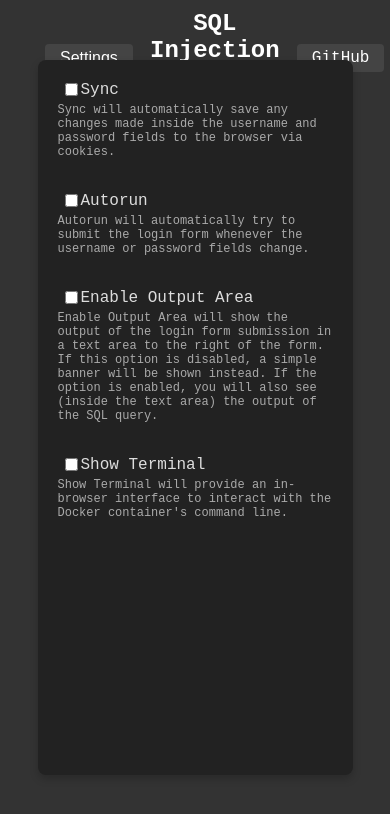
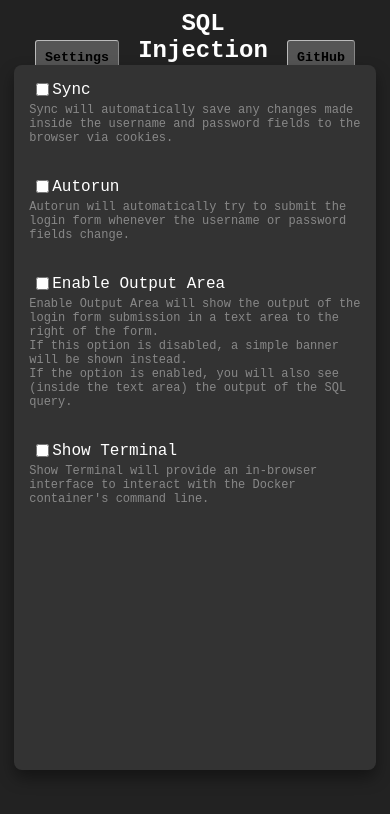
Before and after one commit to nacioboi/sqliap, a website: page http/index.html in a window 390 px wide. Both pictures are taken after a click on the button "Settings". Drawn offline with nearby package versions, Linux system fonts and the light colour scheme; a web font is replaced by a local one.

Commit message:
did stuff, trying to add terminal atm.

```diff
--- a/http/index.css
+++ b/http/index.css
@@ -7,14 +7,24 @@
 	display: flex;
 	flex-direction: column;
 	align-items: center;
-	justify-content: center;
-	background-color: #333;
+	background-color: #222;
 	font-family: 'Sometype Mono', monospace;
-	color: #fff;
 }
 
 button, input[type=submit] {
 	cursor: pointer;
+	background-color: #555;
+	color: #000;
+	border-width: 1.5;
+	border-color: rgb(255,255,255,0.6);
+	padding: 9px;
+	font-family: 'Sometype Mono', monospace;
+	font-weight: 600;
+	border-radius: 3px;
+}
+
+button:hover, input[type=submit]:hover {
+	background-color: #666;
 }
 
 .setting {
@@ -27,23 +37,13 @@
 	display: flex;
 	margin-left: 3px;
 	align-items: center;
-	color: #ddd;
+	color: #fff;
 }
 
 .setting-description p {
 	margin-top: 4px;
 	font-size: 12px;
-	color: #aaa;
-}
-
-form {
-	max-width: 275px;
-	min-height: 150px;
-	margin: 10px auto;
-	background: #444;
-	padding: 20px;
-	border-radius: 8px;
-	box-shadow: 0 4px 8px rgba(0, 0, 0, 0.2);
+	color: #888;
 }
 
 input[type=text], input[type=password], textarea {
@@ -52,29 +52,22 @@
 	margin: 10px 0;
 	border: 1px solid #aaa;
 	border-radius: 4px;
-	background: #ddd;
-	color: #333;
-}
-
-.output {
-	width: 90%;
-	max-width: 500px;
-	margin: 20px auto;
-	background: #222;
-	color: #0f0;
-	padding: 10px;
-	border: 1px solid #0a0;
-	border-radius: 4px;
-	overflow: auto;
+	background: #555;
+	font-family: 'SomeType Mono', monospace;
+	font-weight: 600;
 }
 
 .settings-form {
+	width: 85%;
 	height: 80%;
-	top: 50; /* If you want it right at the top */
+	padding: 15px;
+	top: 65; /* If you want it right at the top */
 	position: absolute; /* Keeps the form out of the document flow */
 	z-index: 10; /* Keeps it above other content */
-	background-color: #222; /* The color you already had */
+	background-color: #333; /* The color you already had */
 	transition: all 0.3s ease; /* Keeps the transition effect you already had */
+	border-radius: 8px;
+	box-shadow: 0 8px 16px rgba(0, 0, 0, 0.4);
 }
 
 .settings-form.hidden {
@@ -92,12 +85,11 @@
 	box-sizing: border-box; /* To ensure padding does not affect the total width */
 	position: absolute;
 	top: 0;
-	background-color: #333; /* Optional: to give the header a distinct look */
 	z-index: 10;
 }
 
 .title {
-	color: white;
+	color: #fff;
 	font-size: 24px;
 	margin: 0; /* Remove default margins from h1 tag */
 	flex-grow: 1; /* Allows title to take up available space between buttons */
@@ -105,48 +97,33 @@
 }
 
 .subtitle {
-	color: #aaa;
+	color: #666;
 	font-size: 12px;
 	margin: 0;
 	text-align: center;
 }
 
-.settings-button, .github-link {
-	padding: 5px 15px; /* Adjust padding to make buttons smaller */
-	margin: 0 10px; /* Adjust margins to space out buttons */
-	font-size: 16px;
-	background-color: #444;
-	color: white;
-	text-decoration: none; /* Remove underline from link */
-	border-radius: 4px;
-	border: none;
-	transition: background-color 0.3s ease;
-}
-
-.settings-button:hover, .github-link:hover {
-	background-color: #555;
-}
-
 .main-container {
 	display: flex; /* Establishes a flex container */
-	justify-content: center; /* Centers children horizontally when there's extra space */
-	align-items: flex-start; /* Aligns children at the start of the cross axis */
 	width: 100%; /* Takes full width of the container */
 	padding: 10px; /* Padding around the entire content */
 	box-sizing: border-box; /* Includes padding in the width */
+	padding: 10px;
+	margin-top: 80px;
+	background-color: #404040;
+	border-radius: 8px;
+	box-shadow: 0 4px 8px rgba(0, 0, 0, 0.4);
 }
 
-.login-form {
-	width: 300px; /* Or your desired fixed width */
-	margin-right: 10px; /* Optional space between form and output area */
+.login-form, .output-area {
+	flex: 1;
+	min-width: 0;
+	margin: 5px;
 }
 
 .output-area {
-	flex-grow: 1; /* Takes up the remaining space */
-	display: none; /* Hidden by default, can be toggled with JS */
-	background-color: #222; /* Styling to match your theme */
-	color: #fff; /* Text color */
-	padding: 10px; /* Padding inside the textarea */
-	border-radius: 4px; /* Rounded corners */
-	margin-left: 10px; /* Optional space between form and output area */
+	background-color: #555;
+	display: none;
+	resize: none;
+	pointer-events: none;
 }
--- a/http/index.html
+++ b/http/index.html
@@ -7,15 +7,17 @@
 	<link rel="preconnect" href="https://fonts.gstatic.com" crossorigin>
 	<link href="https://fonts.googleapis.com/css2?family=Sometype+Mono:wght@600&display=swap" rel="stylesheet">
 	<link rel="stylesheet" type="text/css" href="index.css">
+	<link rel="stylesheet" href="node_modules/xterm/css/xterm.css" />
+	<script src="node_modules/xterm/lib/xterm.js"></script>
 </head>
 <body>
 	<div class="header">
-		<button class="settings-button" onclick="showSettings()">Settings</button>
+		<button onclick="showSettings()">Settings</button>
 		<div>
 			<h1 class="title">SQL Injection Playground</h1>
 			<h5 class="subtitle">v1.0</h5>
 		</div>
-		<a href="https://github.com/nacioboi/sqliap" class="github-link" target="_blank">GitHub</a>
+		<button onclick="window.open('https://github.com/nacioboi/sqliap', '_blank')">GitHub</button>
 	</div>
 
 	<form class="settings-form hidden" onsubmit="return false;">
@@ -49,8 +51,8 @@
 			</div>
 			<div class="setting-description">
 				<p>
-					Enable Output Area will show the output of the login form submission in a text area to the right of the form.
-					If this option is disabled, a simple banner will be shown instead.
+					Enable Output Area will show the output of the login form submission in a text area to the right of the form.<br/>
+					If this option is disabled, a simple banner will be shown instead.<br/>
 					If the option is enabled, you will also see (inside the text area) the output of the SQL query.
 				</p>
 			</div>
@@ -76,5 +78,7 @@
 		</form>
 		<textarea class="output-area" id="output-area" cols="30" rows="10"></textarea>
 	</div>
+
+	<div id="terminal-container"></div>
 </body>
 </html>
--- a/http/index.js
+++ b/http/index.js
@@ -1,3 +1,7 @@
+const socket = new WebSocket('ws://localhost:3000/terminal');
+
+const terminal = new Terminal();
+
 function submitted() {
 	console.log(`[submitted]: called...`);
 	event.preventDefault();
@@ -141,6 +145,9 @@
 	} else {
 		$('#username-field, #password-field').off('input', updateSyncedCredentials);
 		console.log(`[toggleSync] disabled:[updateSyncedCredentials]`);
+		console.log(`[toggleSync] clearing cookies...`);
+		saveCookie('username', '');
+		saveCookie('password', '');
 	}
 }
 
@@ -180,13 +187,9 @@
 	if (isEnabled) {
 		console.log(`[toggleOutputArea] showing output area...`);
 		outputArea.style.display = 'block'; // Show output area
-		loginForm.style.flex = 'none'; // Stop the login form from growing
-		loginForm.style.width = '300px'; // Set the login form width to a fixed value
 	} else {
 		console.log(`[toggleOutputArea] hiding output area...`);
 		outputArea.style.display = 'none'; // Hide output area
-		loginForm.style.flex = ''; // Allow the login form to be flexible (back to default)
-		loginForm.style.width = ''; // Allow the login form to have its original width (back to default)
 	}
 }
 
@@ -205,15 +208,29 @@
 	// Initialize and show the terminal. This will likely involve creating an instance
 	// of the terminal library and connecting it to the WebSocket or SSH stream.
 	console.log(`[showTerminal] called...`);
+	document.getElementById('terminal-container').style.display = 'block';
 }
 
 function hideTerminal() {
 	// Hide the terminal and clean up if necessary.
 	console.log(`[hideTerminal] called...`);
+	document.getElementById('terminal-container').style.display = 'none';
+	terminal.dispose();
+	socket.close();
 }
+
+socket.onopen = () => {
+	terminal.open(document.getElementById('terminal-container'));
+	terminal.onData(data => socket.send(data));
+};
+
+socket.onmessage = event => {
+  terminal.write(event.data);
+};
 
 window.onload = function () {
 	console.log(`[window.onload] called...`);
 	console.log(`[window.onload] calling loadSettings()...`);
+	setup();
 	loadSettings();
 };
--- a/http/package.json
+++ b/http/package.json
@@ -10,7 +10,10 @@
   "license": "LGPL-2.1-only",
   "dependencies": {
     "express": "^4.18.2",
+    "express-ws": "^5.0.2",
     "mysql": "^2.18.1",
-    "mysql2": "^3.6.3"
+    "mysql2": "^3.6.3",
+    "node-pty": "^1.0.0",
+    "xterm": "^5.3.0"
   }
 }
```
Also changed, not shown: http/app.js (+30 -4 lines), 4 other files.
